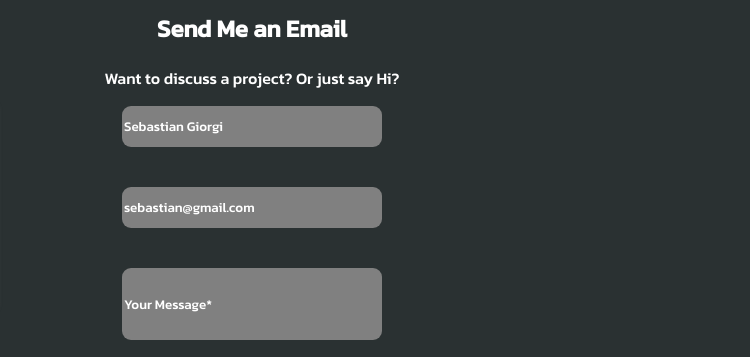
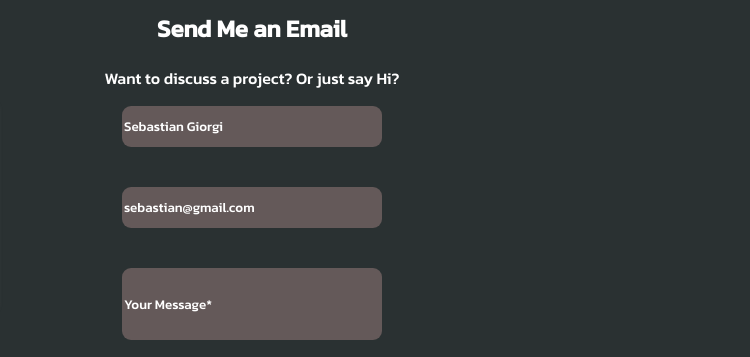
Before and after one commit to EduardGobjila/portfolio, a plain HTML site: page index.html in a window 1280 px wide. Shown: the part 492-849 px from the top of the page, 530-1280 px from the left. Drawn offline with nearby package versions, Linux system fonts and the light colour scheme.

Commit message:
color of input changed

```diff
--- a/contact.css
+++ b/contact.css
@@ -14,7 +14,7 @@
   margin: 40px;
   height: 39px;
   width: 50%;
-  background-color: gray;
+  background-color:  rgb(100, 89, 89);
   border-radius: 9px;
   border: none;
 }
@@ -22,7 +22,7 @@
   height: 39px;
   width: 50%;
   /* margin-bottom: 5px; */
-  background-color: gray;
+  background-color: rgb(100, 89, 89);
   border-radius: 9px;
   border: none;
 }
@@ -30,7 +30,7 @@
   height: 70px;
   width: 50%;
   margin-bottom: 20px;
-  background-color: gray;
+  background-color:  rgb(100, 89, 89);
   border-radius: 9px;
   border: none;
 }
@@ -61,7 +61,7 @@
 .message:focus,
 .name:focus,
 .email:focus {
-  background-color: white;
+  background-color: orange;
 }
 
 @media screen and (max-width: 880px) {
```
